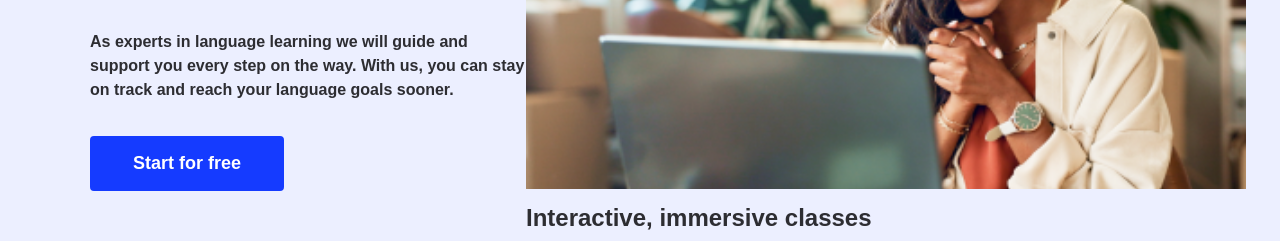
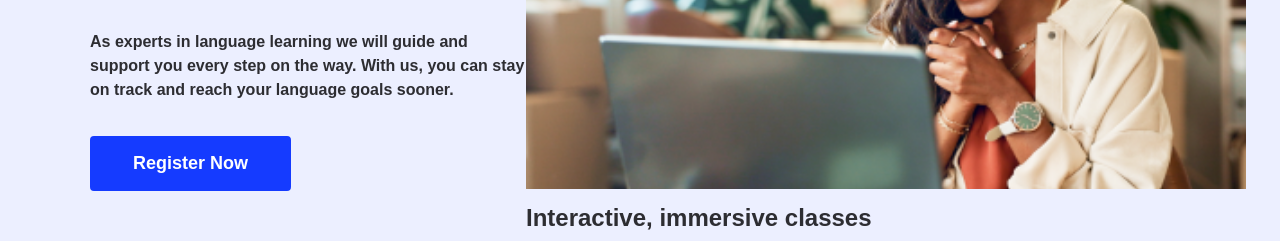
Before and after one commit to bahar-dc/learn-react, a React (Create React App) app: page / in a window 1280 px wide. Shown: the part 4560-4801 px from the top of the page. Built offline with nearby package versions, Linux system fonts and the light colour scheme.

Commit message:
Homepage shape

```diff
--- a/src/App.js
+++ b/src/App.js
@@ -28,8 +28,8 @@ function App() {
       <StickyWIthText />
       <Logolist />
       <Faqs />
-      <About />
-      <div className="img-and-text"></div>
+      {/* <About /> */}
+      {/* <div className="img-and-text"></div> */}
       <Footer />
     </>
   );
--- a/src/Components/StickyWIthText.jsx
+++ b/src/Components/StickyWIthText.jsx
@@ -13,7 +13,7 @@ export const StickyWIthText = () => {
 						<h2>Your language learning <span>partner</span></h2>
 						<p>As experts in language learning we will guide and support you every step on the way. With us,
 							you can stay on track and reach your language goals sooner.</p><a
-							className="link button primary blue" href="/get-started">Start for free</a>
+							className="link button primary blue" href="/get-started">Register Now</a>
 					</div>
 				</div>
 				<div className="scroll-container">
@@ -22,7 +22,7 @@ export const StickyWIthText = () => {
 							<h2>Your language learning <span>partner</span></h2>
 							<p>As experts in language learning we will guide and support you every step on the way. With
 								us, you can stay on track and reach your language goals sooner.</p><a
-								className="link button primary blue" href="/get-started">Start for free</a>
+								className="link button primary blue" href="/get-started">Register Now</a>
 						</div>
 					</div>
 					<div className="lottie-column">
```
